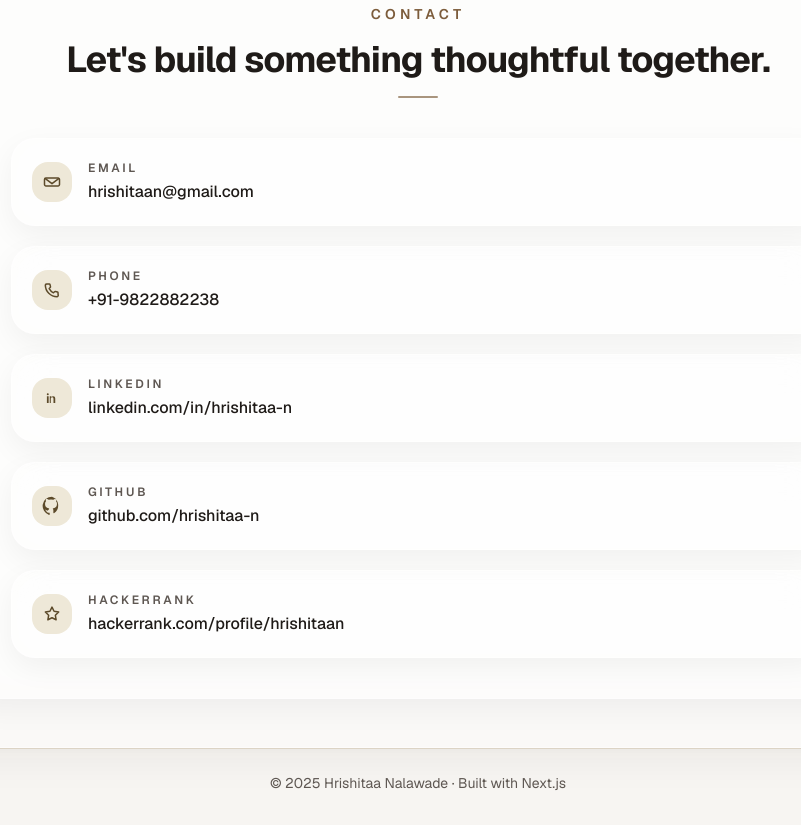
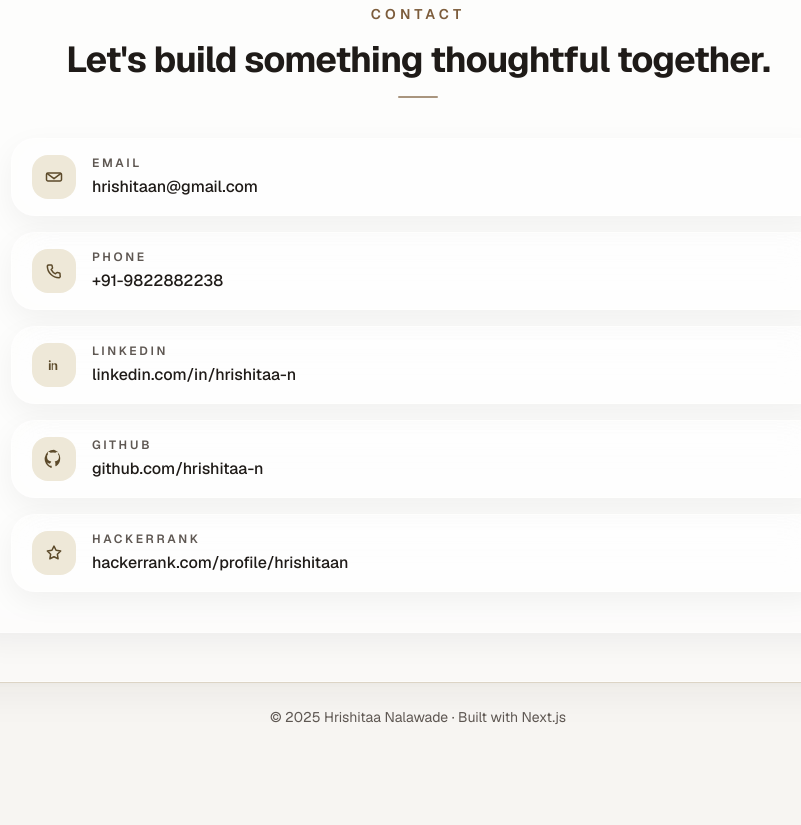
Before and after one commit to hrishitaa-n/my-portfolio, a Next.js app: page / in a window 1280 px wide. Shown: the part 5300-6125 px from the top of the page, without its empty margins (222-1023 px from the left). After the commit the page ends 6067 px from the top, so only its background shows below. Built offline with nearby package versions, Linux system fonts and the light colour scheme.

Commit message:
Revert "Polish contact section responsiveness"
This reverts commit 79df92e23afcb4c0fb239fa7a8f61b5fdec854fd.

```diff
--- a/app/globals.css
+++ b/app/globals.css
@@ -68,18 +68,6 @@ section {
   border: 1px solid rgba(255, 255, 255, 0.45);
   box-shadow: 0 10px 40px rgba(31, 27, 24, 0.06), 0 2px 8px rgba(31, 27, 24, 0.03);
   border-radius: 32px;
-}
-
-@media (max-width: 1024px) {
-  .glass-section {
-    border-radius: 28px;
-  }
-}
-
-@media (max-width: 640px) {
-  .glass-section {
-    border-radius: 22px;
-  }
 }
 
 .glass-card {
--- a/app/page.tsx
+++ b/app/page.tsx
@@ -530,7 +530,7 @@ export default function Home() {
                 <div className="mx-auto section-accent-line" />
               </div>
 
-              <div className="mt-10 grid gap-4 text-left sm:gap-5">
+              <div className="mt-10 grid gap-4 text-left">
                 {contactLinks.map((item) => (
                   <a
                     key={item.label}
@@ -539,18 +539,18 @@ export default function Home() {
                     rel={
                       item.href.startsWith("http") ? "noopener noreferrer" : undefined
                     }
-                    className="glass-card flex min-h-[88px] items-start gap-3 rounded-[22px] px-5 py-4 sm:items-center sm:gap-4"
+                    className="glass-card flex items-center gap-4 rounded-[22px] px-5 py-4"
                   >
                     <span
-                      className={`inline-flex h-10 w-10 shrink-0 items-center justify-center rounded-2xl ${item.iconClassName}`}
+                      className={`inline-flex h-11 w-11 shrink-0 items-center justify-center rounded-2xl ${item.iconClassName}`}
                     >
                       <ContactIcon type={item.icon} />
                     </span>
-                    <span className="min-w-0 flex-1">
+                    <span className="min-w-0">
                       <span className="block text-xs font-semibold uppercase tracking-[0.22em] text-[#5E5752]">
                         {item.label}
                       </span>
-                      <span className="mt-1 block text-sm font-medium text-[#1F1B18] sm:text-base" style={{ overflowWrap: "anywhere", wordBreak: "break-word" }}>
+                      <span className="mt-1 block truncate text-sm font-medium text-[#1F1B18] sm:text-base">
                         {item.value}
                       </span>
                     </span>
@@ -562,7 +562,7 @@ export default function Home() {
         </RevealSection>
       </main>
 
-      <RevealSection className="px-4 pb-[calc(2rem+env(safe-area-inset-bottom))] sm:px-6">
+      <RevealSection className="px-4 pb-10 sm:px-6">
         <footer className="mx-auto flex w-full max-w-6xl items-center justify-center border-t border-[rgba(139,105,20,0.15)] pt-6 text-center text-sm text-[#5E5752]">
           &copy; 2025 Hrishitaa Nalawade &middot; Built with Next.js
         </footer>
```
